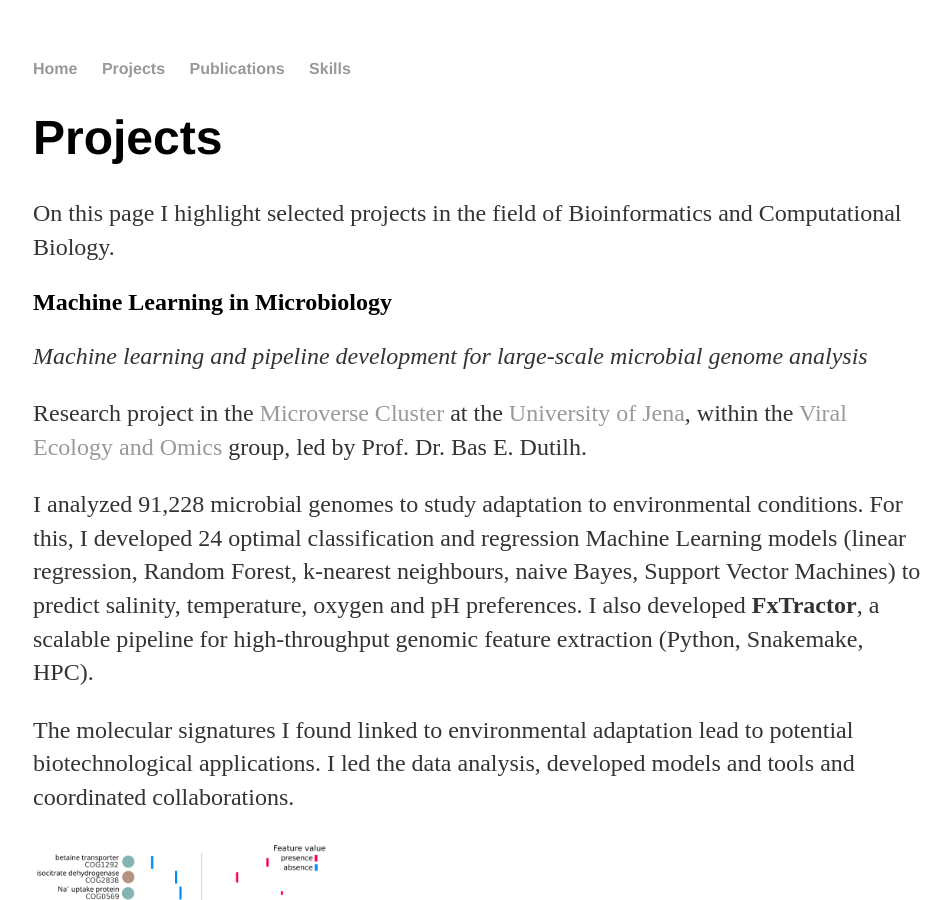
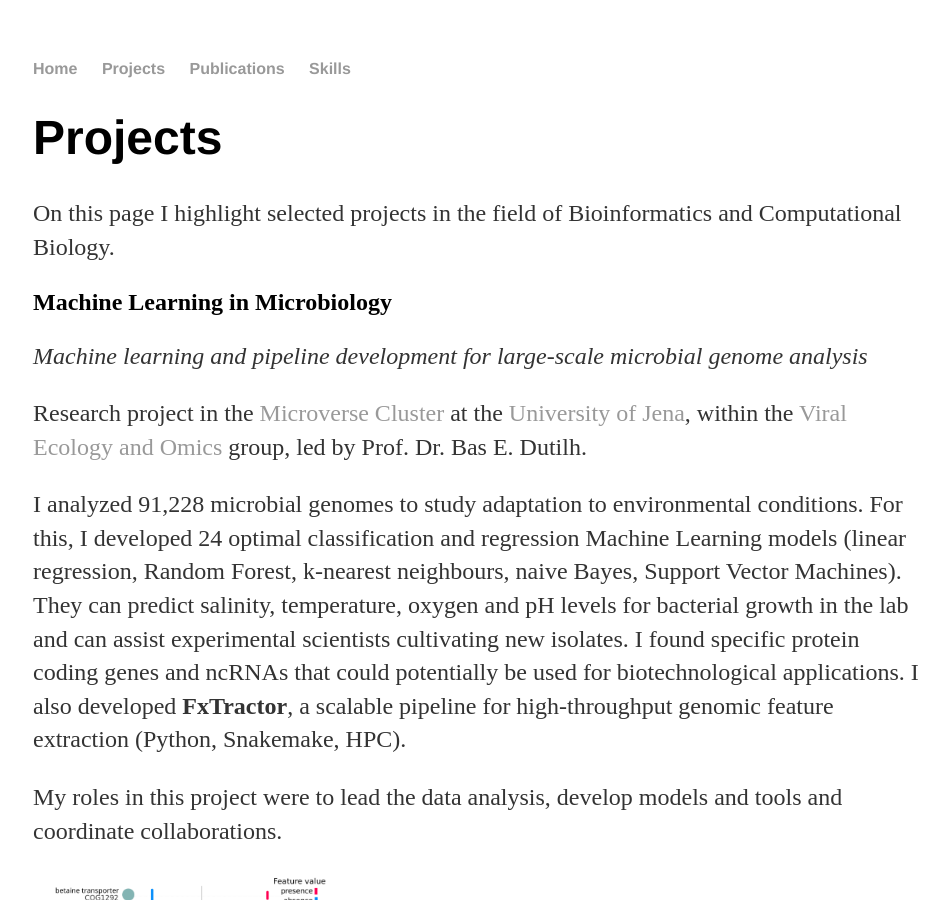
Before and after one commit to waltercostamb/waltercostamb.github.io, a Jekyll site: the page built from about/index.html, in a window 1280 px wide and 900 px high. Shown: the whole window, without its empty margins (159-1110 px from the left). Built offline with Jekyll 4.4.1, drawn with Linux system fonts in a browser that asks for light colours.

Commit message:
Update index.html

```diff
--- a/about/index.html
+++ b/about/index.html
@@ -18,13 +18,14 @@ Prof. Dr. Bas E. Dutilh.
 
 <p>
 I analyzed 91,228 microbial genomes to study adaptation to environmental conditions. For this, I developed 24 optimal classification and regression
-Machine Learning models (linear regression, Random Forest, k-nearest neighbours, naive Bayes, Support Vector Machines) to predict salinity, temperature, oxygen and pH preferences.
-I also developed <strong>FxTractor</strong>, a scalable pipeline for high-throughput genomic feature extraction (Python, Snakemake, HPC).
+Machine Learning models (linear regression, Random Forest, k-nearest neighbours, naive Bayes, Support Vector Machines). They can predict salinity,
+temperature, oxygen and pH levels for bacterial growth in the lab and can assist experimental scientists cultivating new isolates. I found specific
+protein coding genes and ncRNAs that could potentially be used for biotechnological applications. I also developed <strong>FxTractor</strong>, a
+scalable pipeline for high-throughput genomic feature extraction (Python, Snakemake, HPC).
 </p>
 
 <p>
-The molecular signatures I found linked to environmental adaptation lead to potential biotechnological applications.
-I led the data analysis, developed models and tools and coordinated collaborations.
+My roles in this project were to lead the data analysis, develop models and tools and coordinate collaborations.
 </p>
 
 <img border="0" src="https://raw.githubusercontent.com/waltercostamb/waltercostamb.github.io/master/figures/shap_beeswarm_Salinity_GFs_LR-02092025_presence_positive_web.png" width="300" />
```
